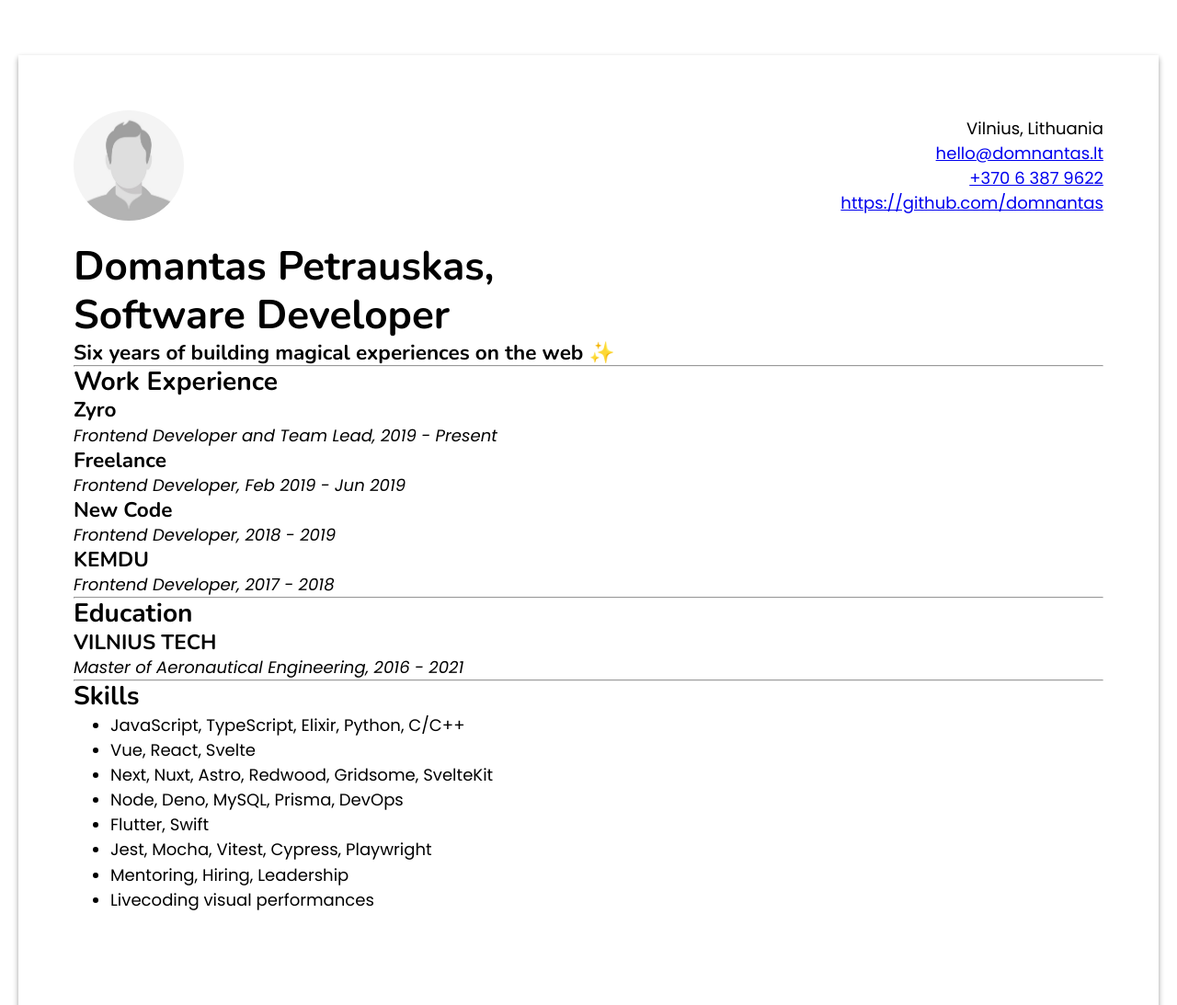
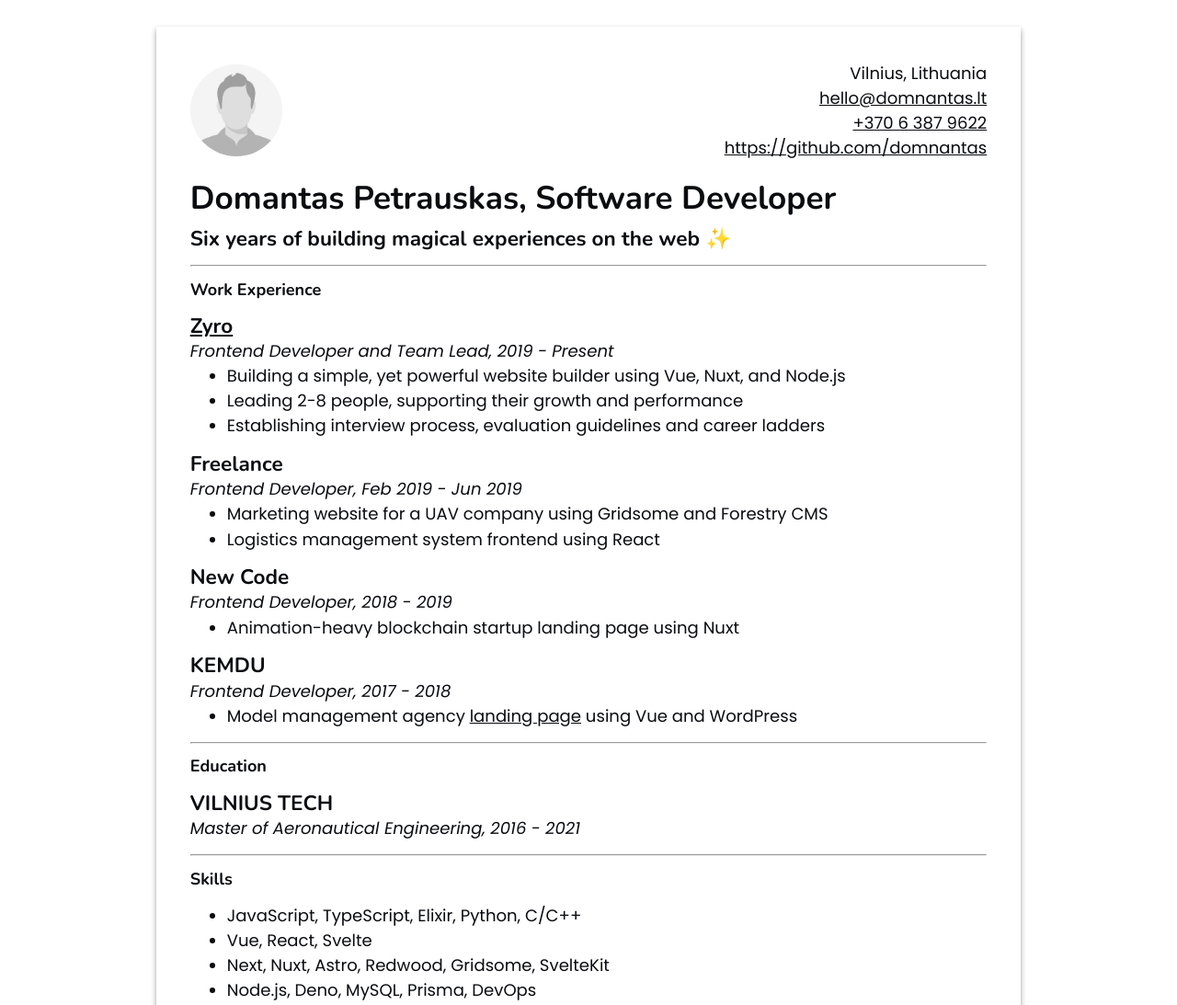
Before and after one commit to domnantas/domnantas.lt, an Astro site: page /resume in a window 1280 px wide. Shown: the top 1093 px of the page at 92% size. Built offline with nearby package versions, Linux system fonts and the light colour scheme; Astro itself is replaced by a stand-in of ours.

Commit message:
Add experience sections

```diff
--- a/src/pages/resume.astro
+++ b/src/pages/resume.astro
@@ -19,33 +19,89 @@ import Layout from "@/layouts/Layout.astro";
 					>
 				</div>
 			</header>
-			<h1>Domantas Petrauskas,<br />Software Developer</h1>
-			<h4>Six years of building magical experiences on the web ✨</h4>
+			<h1 class="name">Domantas Petrauskas, Software Developer</h1>
+			<h2 class="subtitle">
+				Six years of building magical experiences on the web ✨
+			</h2>
 			<hr />
 			<h3 class="section-title">Work Experience</h3>
-			<h4>Zyro</h4>
-			<p><i>Frontend Developer and Team Lead, 2019 - Present</i></p>
-			<h4>Freelance</h4>
-			<p><i>Frontend Developer, Feb 2019 - Jun 2019</i></p>
-			<h4>New Code</h4>
-			<p><i>Frontend Developer, 2018 - 2019</i></p>
-			<h4>KEMDU</h4>
-			<p><i>Frontend Developer, 2017 - 2018</i></p>
+			<section>
+				<h4><a href="https://zyro.com">Zyro</a></h4>
+				<p>
+					<i>
+						Frontend Developer and Team Lead,
+						<span class="date">2019 - Present</span>
+					</i>
+				</p>
+				<ul>
+					<li>
+						Building a simple, yet powerful website builder using Vue, Nuxt, and
+						Node.js
+					</li>
+					<li>Leading 2-8 people, supporting their growth and performance</li>
+					<li>
+						Establishing interview process, evaluation guidelines and career
+						ladders
+					</li>
+				</ul>
+			</section>
+			<section>
+				<h4>Freelance</h4>
+				<p>
+					<i>
+						Frontend Developer, <span class="date">Feb 2019 - Jun 2019</span>
+					</i>
+				</p>
+				<ul>
+					<li>
+						Marketing website for a UAV company using Gridsome and Forestry CMS
+					</li>
+					<li>Logistics management system frontend using React</li>
+				</ul>
+			</section>
+			<section>
+				<h4>New Code</h4>
+				<p>
+					<i>Frontend Developer, <span class="date">2018 - 2019</span></i>
+				</p>
+				<ul>
+					<li>Animation-heavy blockchain startup landing page using Nuxt</li>
+				</ul>
+			</section>
+			<section>
+				<h4>KEMDU</h4>
+				<p>
+					<i>Frontend Developer, <span class="date">2017 - 2018</span></i>
+				</p>
+				<ul>
+					<li>
+						Model management agency <a href="https://duomgmt.com"
+							>landing page</a
+						> using Vue and WordPress
+					</li>
+				</ul>
+			</section>
 			<hr />
 			<h3 class="section-title">Education</h3>
-			<h4>VILNIUS TECH</h4>
-			<p><i>Master of Aeronautical Engineering, 2016 - 2021</i></p>
+			<section>
+				<h4>VILNIUS TECH</h4>
+				<p>
+					<i>
+						Master of Aeronautical Engineering,
+						<span class="date">2016 - 2021</span>
+					</i>
+				</p>
+			</section>
 			<hr />
 			<h3 class="section-title">Skills</h3>
 			<ul>
 				<li>JavaScript, TypeScript, Elixir, Python, C/C++</li>
 				<li>Vue, React, Svelte</li>
 				<li>Next, Nuxt, Astro, Redwood, Gridsome, SvelteKit</li>
-				<li>Node, Deno, MySQL, Prisma, DevOps</li>
+				<li>Node.js, Deno, MySQL, Prisma, DevOps</li>
 				<li>Flutter, Swift</li>
 				<li>Jest, Mocha, Vitest, Cypress, Playwright</li>
 				<li>Mentoring, Hiring, Leadership</li>
-				<li>Livecoding visual performances</li>
 			</ul>
 			<p></p>
 		</main>
@@ -54,41 +110,66 @@ import Layout from "@/layouts/Layout.astro";
 
 <style>
 	.paper-wrapper {
-		margin: 40px auto 0;
-		padding: 20px;
+		margin: 0 auto;
+		padding: var(--space-m) var(--space-s);
 	}
 
 	.paper {
-		max-width: 1280px;
-		min-height: 297mm;
+		max-width: 940px;
 		box-shadow: 0 3px 6px rgba(0, 0, 0, 0.16), 0 3px 6px rgba(0, 0, 0, 0.23);
 		margin: 0 auto;
-		padding: 40px 24px;
+		padding: var(--space-m-l);
 	}
 
 	.profile-picture {
 		width: 100%;
-		max-width: 120px;
-		max-height: 120px;
+		max-width: 100px;
+		max-height: 100px;
 		border-radius: 60px;
 		object-fit: cover;
 	}
 
 	header {
 		display: grid;
-		row-gap: 24px;
-		margin-bottom: 24px;
+		row-gap: var(--space-m);
+		margin-bottom: var(--space-s);
 	}
 
 	.contacts {
 		display: grid;
 	}
 
+	.name {
+		margin-bottom: var(--space-2xs);
+		font-size: var(--step-3);
+	}
+
+	.subtitle {
+		font-size: var(--step-1);
+	}
+
+	hr {
+		margin: var(--space-xs) 0;
+	}
+
+	.section-title {
+		font-size: var(--step-0);
+		margin-bottom: var(--space-xs);
+	}
+
+	.date {
+		white-space: nowrap;
+	}
+
+	a {
+		color: var(--color-text);
+	}
+
+	section {
+		margin-bottom: var(--space-xs);
+	}
+
 	@media (min-width: 768px) {
-		.paper {
-			padding: 60px;
-		}
-
 		header {
 			grid-template-columns: auto 1fr;
 			align-items: center;
@@ -120,5 +201,9 @@ import Layout from "@/layouts/Layout.astro";
 			justify-self: end;
 			text-align: right;
 		}
+
+		a {
+			text-decoration: none;
+		}
 	}
 </style>
--- a/src/styles/global.css
+++ b/src/styles/global.css
@@ -1,5 +1,7 @@
 body {
 	font-family: var(--font-family-body);
+	color: var(--color-text);
+	background-color: var(--color-background);
 	font-size: var(--step-0);
 	line-height: 1.5;
 }
--- a/src/styles/variables.css
+++ b/src/styles/variables.css
@@ -13,4 +13,34 @@
 
 	--font-family-heading: "Nunito", sans-serif;
 	--font-family-body: "Poppins", sans-serif;
+
+	/* Spacing */
+	/* @link https://utopia.fyi/space/calculator?c=320,18,1.2,1600,20,1.25,5,2,&s=0.75|0.5|0.25,1.5|2|3|4|6,s-l&g=s,l,xl,12 */
+
+	--space-3xs: clamp(0.31rem, calc(0.31rem + 0vw), 0.31rem);
+	--space-2xs: clamp(0.56rem, calc(0.55rem + 0.08vw), 0.63rem);
+	--space-xs: clamp(0.88rem, calc(0.86rem + 0.08vw), 0.94rem);
+	--space-s: clamp(1.13rem, calc(1.09rem + 0.16vw), 1.25rem);
+	--space-m: clamp(1.69rem, calc(1.64rem + 0.23vw), 1.88rem);
+	--space-l: clamp(2.25rem, calc(2.19rem + 0.31vw), 2.5rem);
+	--space-xl: clamp(3.38rem, calc(3.28rem + 0.47vw), 3.75rem);
+	--space-2xl: clamp(4.5rem, calc(4.38rem + 0.63vw), 5rem);
+	--space-3xl: clamp(6.75rem, calc(6.56rem + 0.94vw), 7.5rem);
+
+	/* One-up pairs */
+	--space-3xs-2xs: clamp(0.31rem, calc(0.23rem + 0.39vw), 0.63rem);
+	--space-2xs-xs: clamp(0.56rem, calc(0.47rem + 0.47vw), 0.94rem);
+	--space-xs-s: clamp(0.88rem, calc(0.78rem + 0.47vw), 1.25rem);
+	--space-s-m: clamp(1.13rem, calc(0.94rem + 0.94vw), 1.88rem);
+	--space-m-l: clamp(1.69rem, calc(1.48rem + 1.02vw), 2.5rem);
+	--space-l-xl: clamp(2.25rem, calc(1.88rem + 1.88vw), 3.75rem);
+	--space-xl-2xl: clamp(3.38rem, calc(2.97rem + 2.03vw), 5rem);
+	--space-2xl-3xl: clamp(4.5rem, calc(3.75rem + 3.75vw), 7.5rem);
+
+	/* Custom pairs */
+	--space-s-l: clamp(1.13rem, calc(0.78rem + 1.72vw), 2.5rem);
+
+	/* Colors */
+	--color-text: hsl(222deg, 22%, 5%);
+	--color-background: hsl(0deg, 0%, 100%);
 }
```
